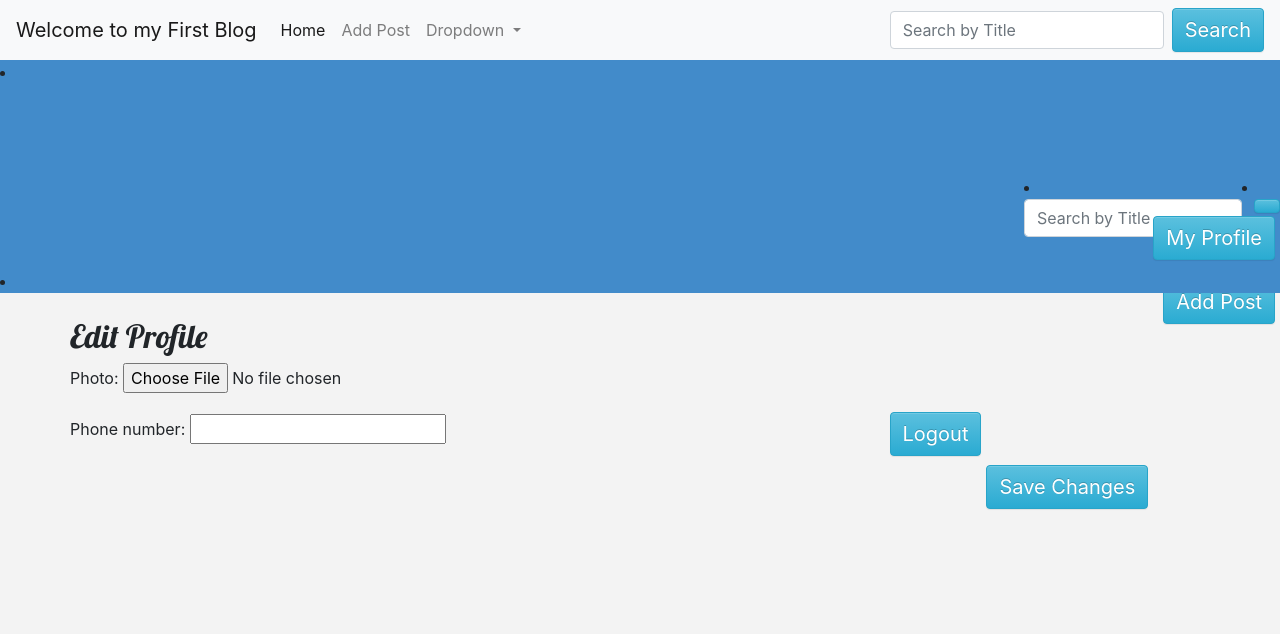
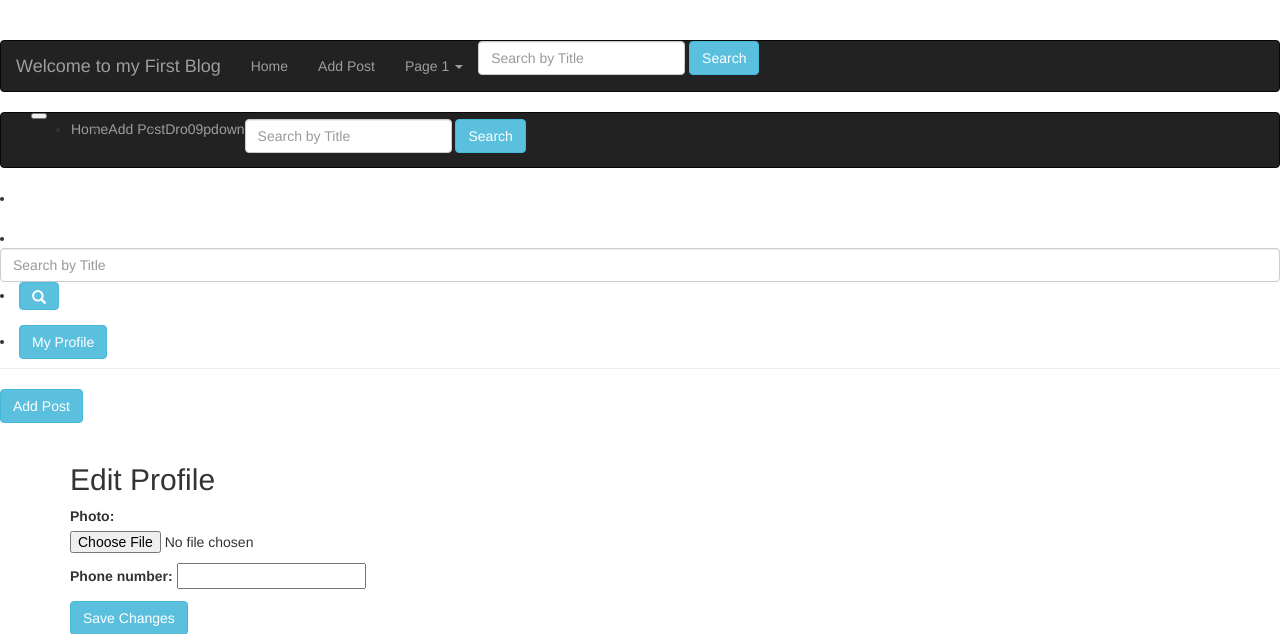
Before and after one commit to hemantmiddha14/django-blog, a Django app: page /edit_profile/ in a window 1280 px wide. Shown: the top 634 px of the page. Run offline with Django 3.2, Linux system fonts and the light colour scheme; the visitor is signed in with stand-in values (Sample User, id 1); some libraries are stand-ins or nearby versions.

Commit message:
more interactive navbar

```diff
--- a/blog/templates/blog/base.html
+++ b/blog/templates/blog/base.html
@@ -2,24 +2,56 @@
 <html>
     <head>
         <title>My first blog</title>
-        <meta charset="utf-8">
-
-<link rel="stylesheet" href="https://maxcdn.bootstrapcdn.com/bootstrap/4.0.0/css/bootstrap.min.css" integrity="sha384-Gn5384xqQ1aoWXA+058RXPxPg6fy4IWvTNh0E263XmFcJlSAwiGgFAW/dAiS6JXm" crossorigin="anonymous">        <link rel="stylesheet" href="//maxcdn.bootstrapcdn.com/bootstrap/3.2.0/css/bootstrap-theme.min.css">
-        <link rel="stylesheet" href="{% static 'css/blog.css' %}">
+				<meta charset="utf-8">
+			  <meta name="viewport" content="width=device-width, initial-scale=1">
+			  <link rel="stylesheet" href="https://maxcdn.bootstrapcdn.com/bootstrap/3.3.7/css/bootstrap.min.css">
+			  <script src="https://ajax.googleapis.com/ajax/libs/jquery/3.3.1/jquery.min.js"></script>
+			  <script src="https://maxcdn.bootstrapcdn.com/bootstrap/3.3.7/js/bootstrap.min.js"></script>
+				<!-- <link rel="stylesheet" href="{% static 'css/blog.css' %}"> -->
         <link href="//fonts.googleapis.com/css?family=Lobster&subset=latin,latin-ext" rel="stylesheet" type="text/css">
     </head>
     <body>
 
       <div class="page-header">
-				<nav class="navbar navbar-expand-lg navbar-light bg-light">
-  <a class="navbar-brand" href="#">Welcome to my First Blog</a>
+				<nav class="navbar navbar-inverse">
+				  <div class="container-fluid">
+				    <div class="navbar-header">
+				      <a class="navbar-brand" href="#">Welcome to my First Blog</a>
+				    </div>
+				    <ul class="nav navbar-nav">
+				      <li><a href="/">Home</a></li>
+							{% if user.is_authenticated %}
+					      <li><a href="{% url 'post_new' %}">Add Post</a></li>
+								<li class="dropdown"><a class="dropdown-toggle" data-toggle="dropdown" href="#">Page 1 <span class="caret"></span></a>
+									<ul class="dropdown-menu">
+										<li><a href="#">Page 1-1</a></li>
+										<li><a href="#">Page 1-2</a></li>
+										<li><a href="#">Page 1-3</a></li>
+									</ul>
+								</li>
+								{% endif %}
+				    </ul>
+						<form class="form-inline my-2 my-lg-0" method="POST" action="/">
+							{% csrf_token %}
+							<div class="form-group">
+				      <input class="form-control mr-sm-2" type="search" name="search" placeholder="Search by Title" aria-label="Search">
+				      <button class="btn btn-info" type="submit">Search</button>
+						</div>
+				    </form>
+				  </div>
+				</nav>
+
+
+
+				<nav class="navbar navbar-expand-lg navbar-inverse bg-light">
+  <a class="navbar-brand" href="#"></a>
   <button class="navbar-toggler" type="button" data-toggle="collapse" data-target="#navbarSupportedContent" aria-controls="navbarSupportedContent" aria-expanded="false" aria-label="Toggle navigation">
     <span class="navbar-toggler-icon"></span>
   </button>
 
   <div class="collapse navbar-collapse" id="navbarSupportedContent">
     <ul class="navbar-nav mr-auto">
-      <li class="nav-item active">
+      <li class="nav-item">
         <a class="nav-link" href="/">Home <span class="sr-only">(current)</span></a>
       </li>
 			{% if user.is_authenticated %}
@@ -28,7 +60,7 @@
       </li>
       <li class="nav-item dropdown">
         <a class="nav-link dropdown-toggle" href="#" id="navbarDropdown" role="button" data-toggle="dropdown" aria-haspopup="true" aria-expanded="false">
-          Dropdown
+          Dro09pdown
         </a>
         <div class="dropdown-menu" aria-labelledby="navbarDropdown">
           <a class="dropdown-item" href="#">Action</a>
```
